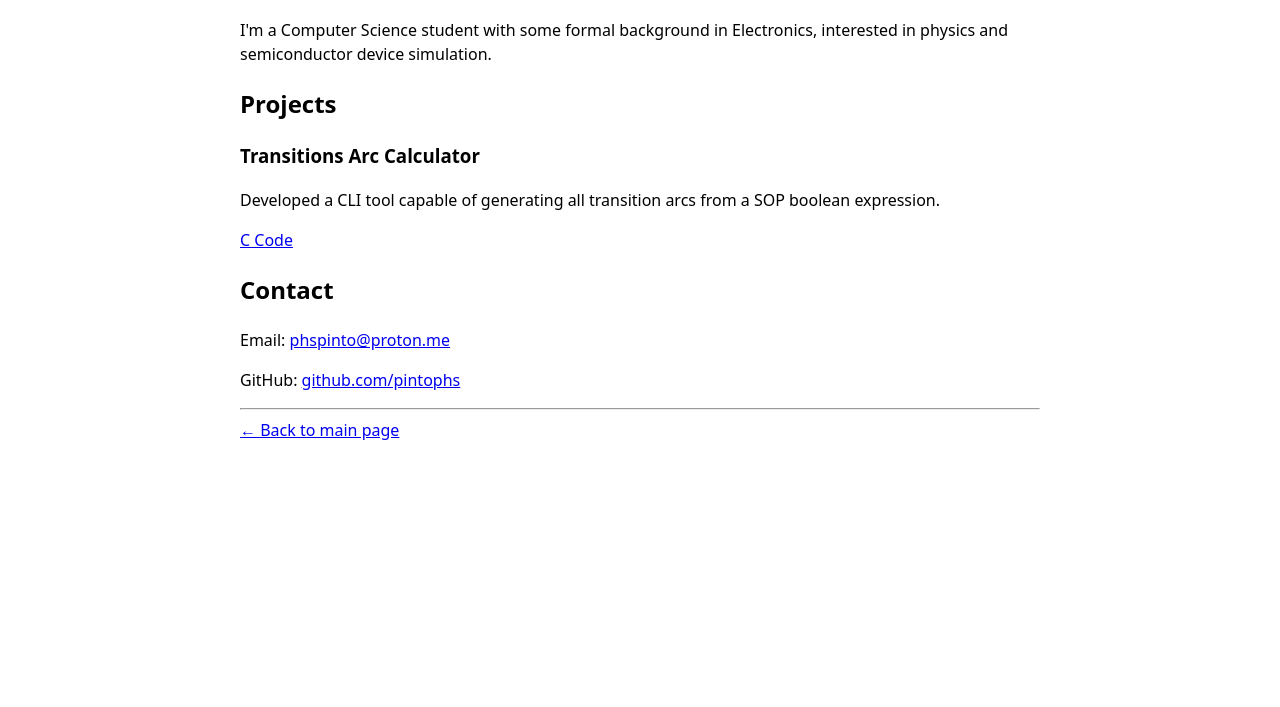
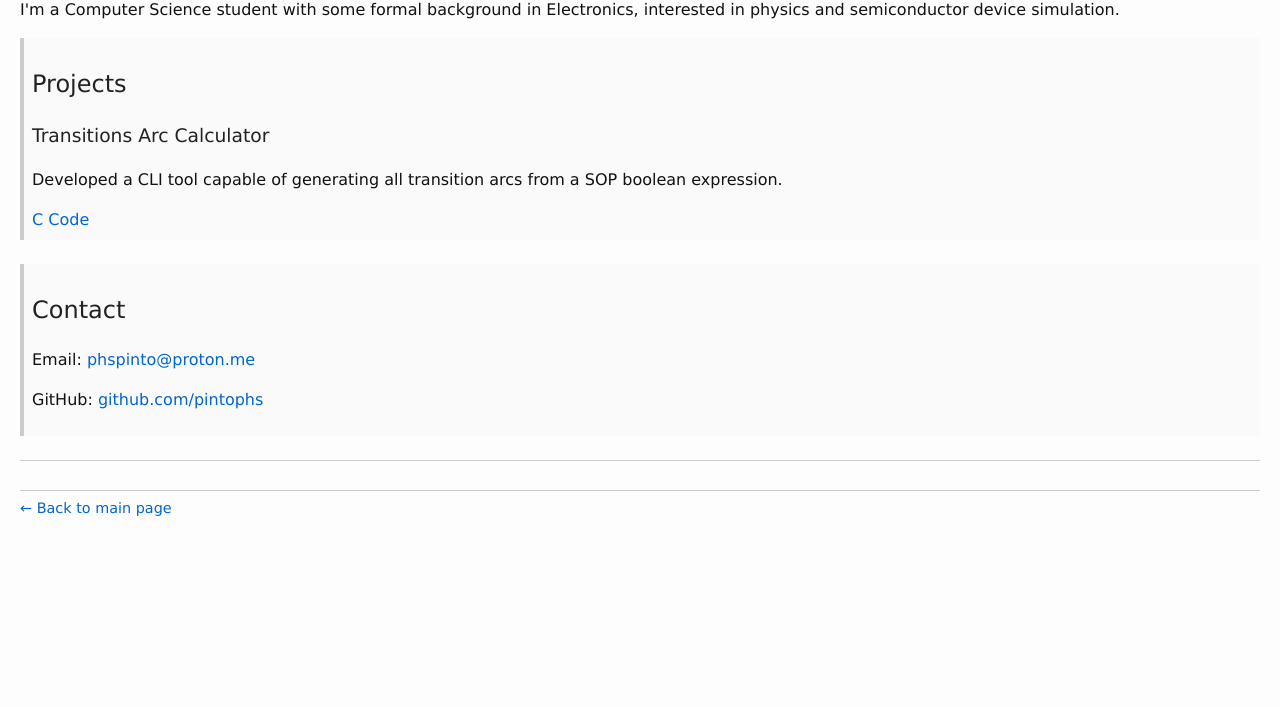
Before and after one commit to pintophs/pintophs.github.io, a plain HTML site: page about.html in a window 1280 px wide. Shown: the part 93-800 px from the top of the page. Drawn offline with Linux system fonts and the light colour scheme.

Commit message:
Add minimal css styling

```diff
--- a/style.css
+++ b/style.css
@@ -1,7 +1,52 @@
 body {
-  font-family: system-ui, sans-serif;  /* Use the sans-serif font from the system */
-  line-height: 1.5;  /* Line spacing */
-  max-width: 800px;  /* Limits the text width to ~80 characters per line */
-  margin: 0 auto;    /* Centers the content horizontally */
-  padding: 20px;     /* Adds a padding to prevent the text to be glued to the edges of the screen */
+  font-family: Verdana, Geneva, sans-serif;
+  background-color: #fdfdfd;
+  color: #111;
+  margin: 20px;
+  line-height: 1.5;
 }
+
+h1, h2, h3 {
+  color: #222;
+  font-weight: normal;
+}
+
+a {
+  color: #0066cc;
+  text-decoration: none;
+}
+a:hover {
+  text-decoration: underline;
+}
+
+hr {
+  border: 0;
+  border-top: 1px solid #ccc;
+  margin: 1em 0;
+}
+
+ul {
+  padding-left: 1.2em;
+}
+
+footer {
+  font-size: 0.9em;
+  color: #555;
+  margin-top: 2em;
+  border-top: 1px solid #ccc;
+  padding-top: 0.5em;
+}
+
+section {
+  margin-bottom: 1.5em;
+  padding: 0.5em;
+  border-left: 4px solid #ccc;
+  background-color: #fafafa;
+}
+
+code, pre {
+  font-family: monospace;
+  background-color: #eee;
+  padding: 0.1em 0.3em;
+  border-radius: 3px;
+}
```
Also changed, not shown: index.html (+0 -1 lines).
